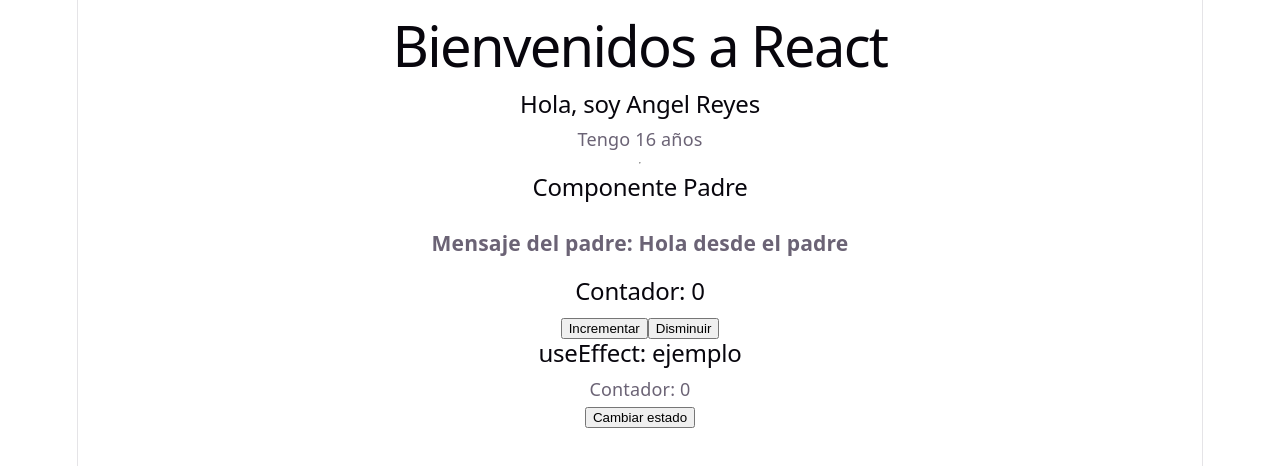
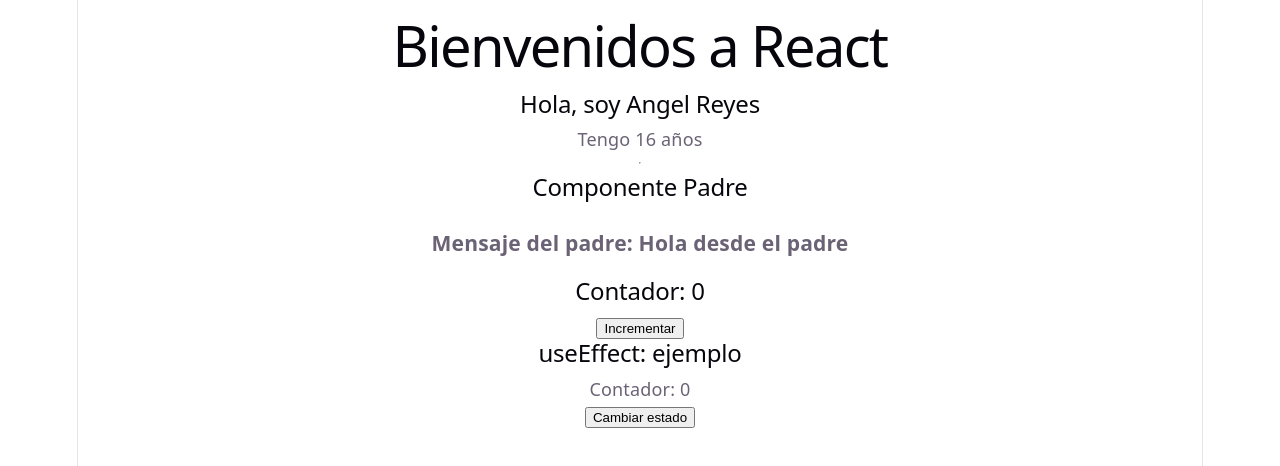
Before and after one commit to Narizaico-code/React-app, a React (Vite) app: page / in a window 1280 px wide. Shown: the top 466 px of the page. Built offline with nearby package versions, Linux system fonts and the light colour scheme.

Commit message:
feat: Remove decrement button from Contador component
Removed the button for decrementing the contador.

```diff
--- a/src/components/Contador.jsx
+++ b/src/components/Contador.jsx
@@ -9,9 +9,7 @@
             Incrementar
         </button>
 
-        <button onClick={ () => setContador(contador - 1)}>
-            Disminuir
-        </button>
+
     </div>
   )
 }
```
